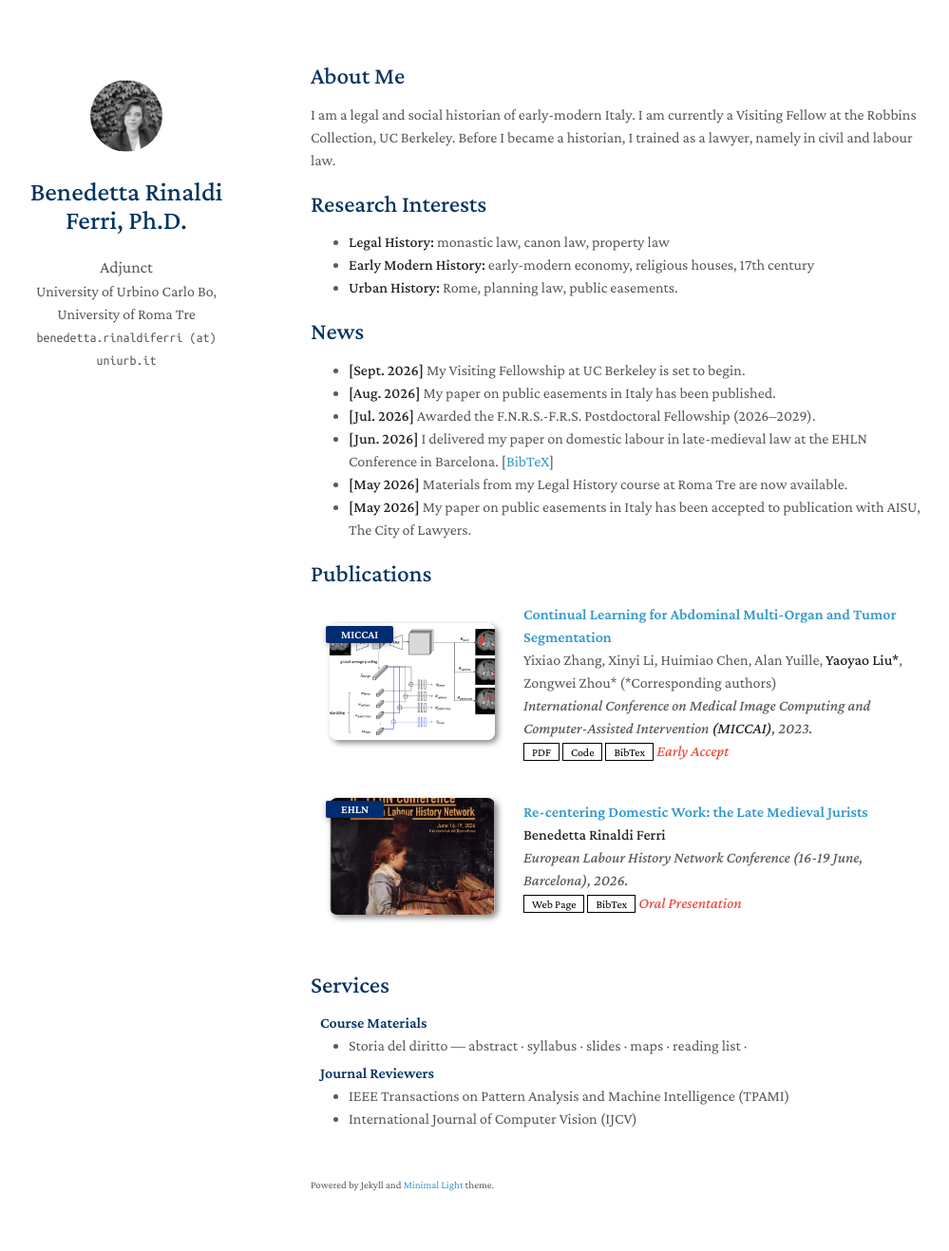
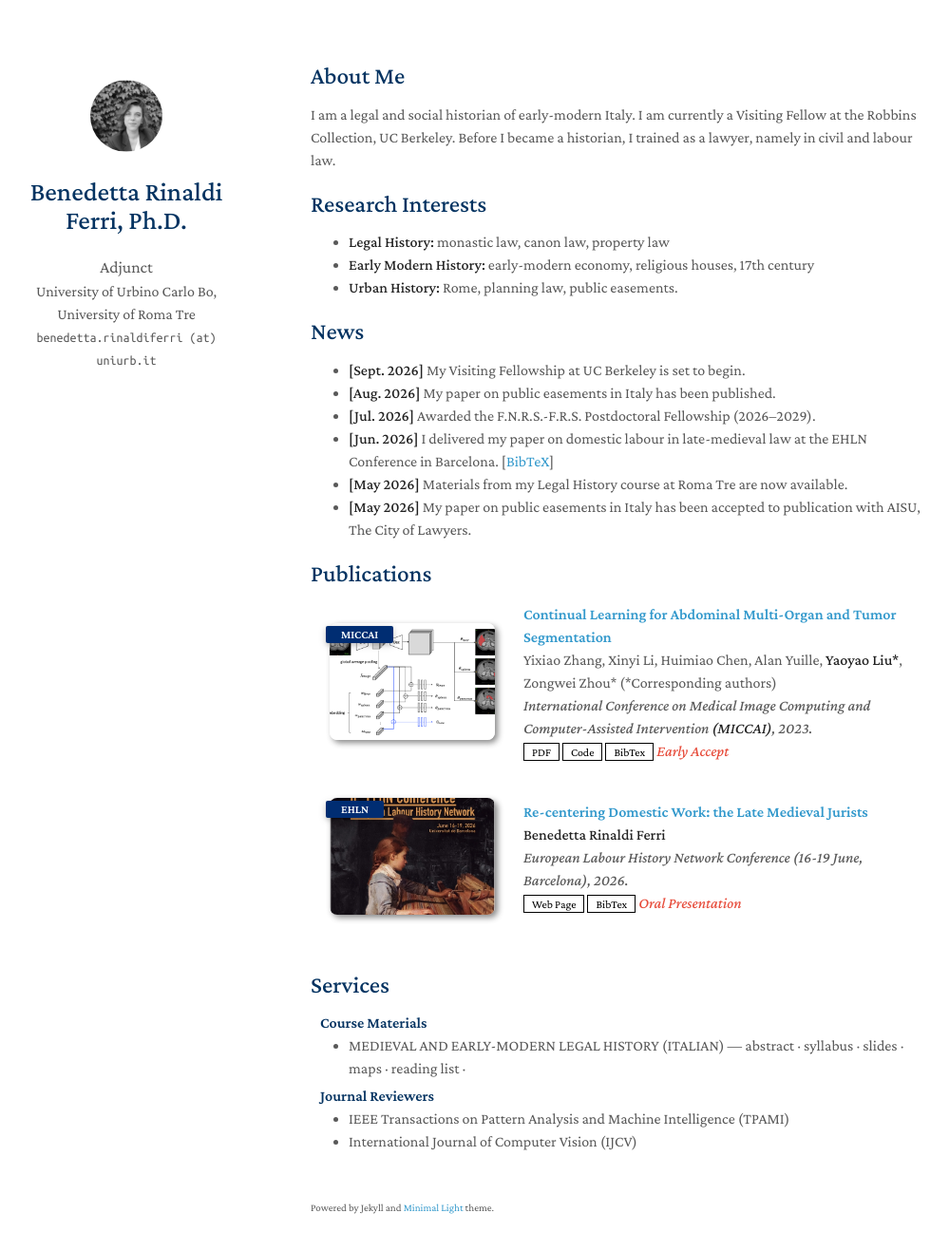
Before and after one commit to rinaldiferri/rinaldiferri.github.io, a Jekyll site: the page built from index.md, in a window 1280 px wide and 1352 px high. Shown: the top 1317 px of the window at 95% size, without its empty margins (143-1142 px from the left). Built offline with Jekyll 4.4.1, drawn with Linux system fonts in a browser that asks for light colours; a style sheet for code colours, icons or effects is not loaded; our own code applies the rules of GitHub Pages for plain Markdown files.

Commit message:
Update services.md

```diff
--- a/_includes/services.md
+++ b/_includes/services.md
@@ -4,12 +4,12 @@
 
 <ul style="margin:0 0 5px;">
 <li>
-  <autocolor>Storia del diritto</autocolor> —
+  <autocolor>MEDIEVAL AND EARLY-MODERN LEGAL HISTORY (ITALIAN)</autocolor> —
   <a href="assets/files/course.txt"><autocolor>abstract</autocolor></a> ·
   <a href="https://studiumanistici.uniroma3.it/insegnamento-erogato/dipartimento-di-studi-umanistici/lm/2025-2026/storia-e-societa-0580707308500001/fc0a7544-2def-41a0-bf79-fc28f31eff77--20711454/"><autocolor>syllabus</autocolor></a> ·
-  <a href="assets/storia-del-diritto/slides.pdf"><autocolor>slides</autocolor></a> ·
-  <a href="assets/storia-del-diritto/maps.pdf"><autocolor>maps</autocolor></a> ·
-  <a href="assets/storia-del-diritto/reading-list.pdf"><autocolor>reading list</autocolor></a> ·
+  <a href="assets/files/slides.zip"><autocolor>slides</autocolor></a> ·
+  <a href="assets/files/maps.zip"><autocolor>maps</autocolor></a> ·
+  <a href="assets/files/reading-list.zip"><autocolor>reading list</autocolor></a> ·
 </li>
 </ul>
 
```
